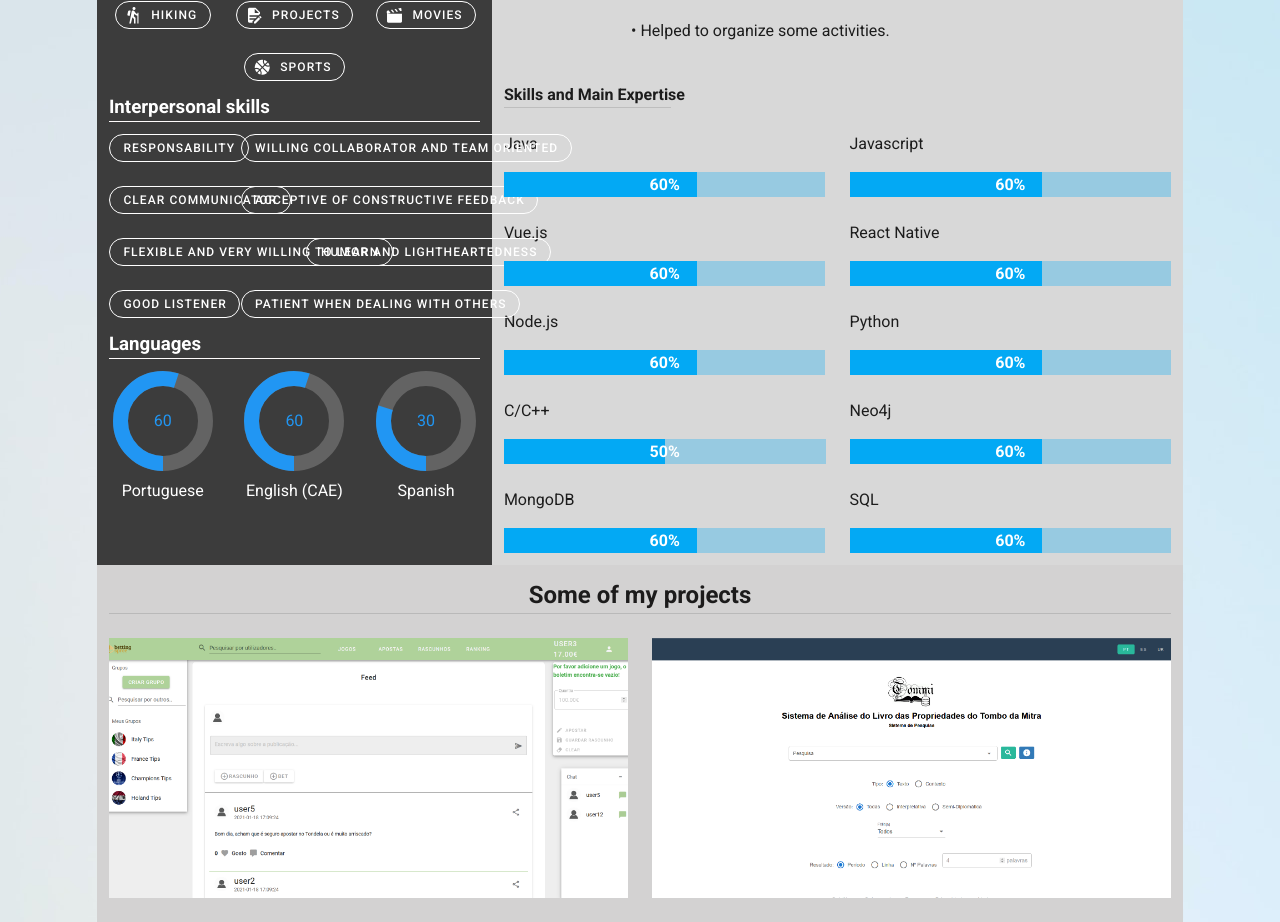
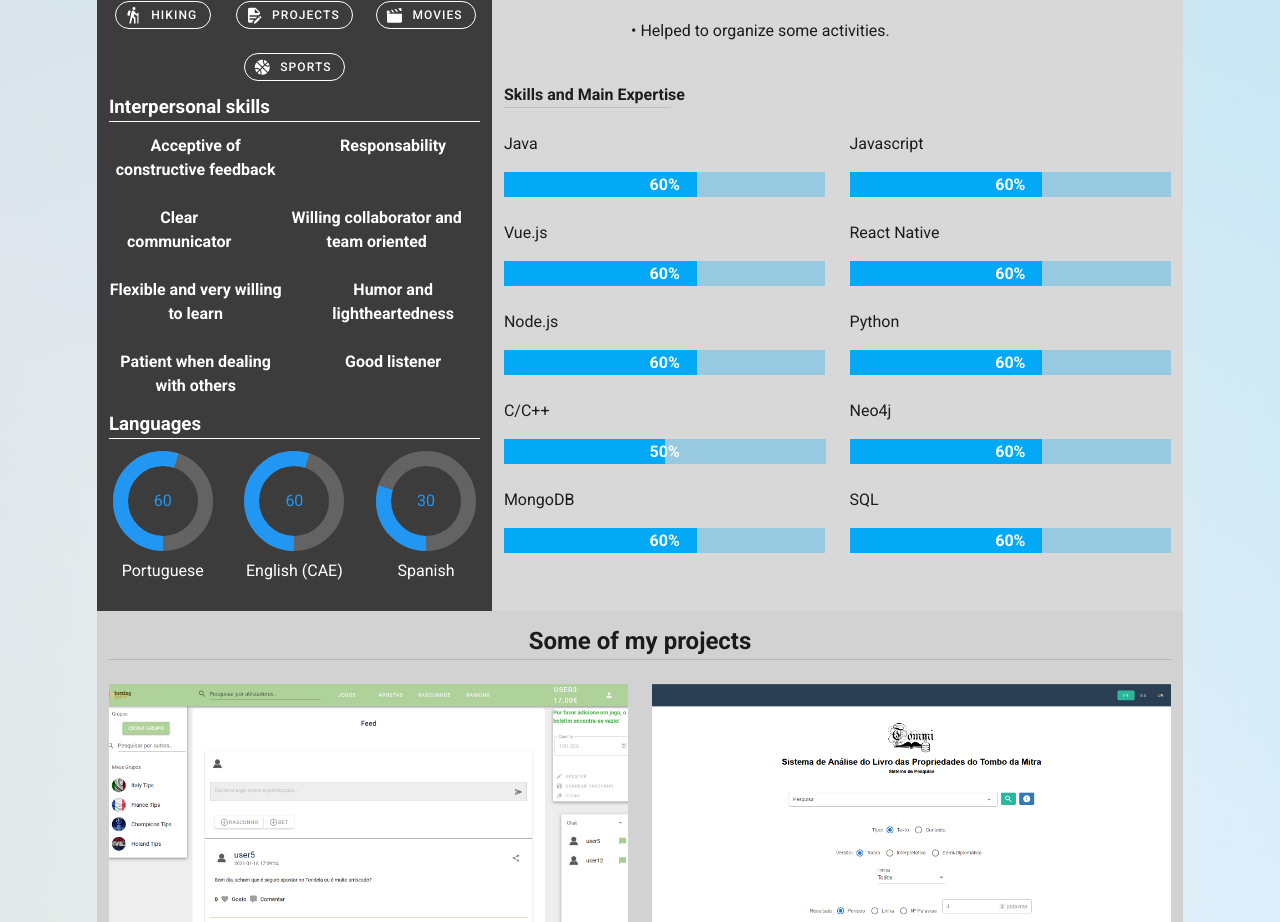
Before and after one commit to MelhorQueSVN/cv-website, a Vue app: page / in a window 1280 px wide. Shown: the part 1640-2562 px from the top of the page. Built offline with nearby package versions, Linux system fonts and the light colour scheme; grey boxes are pictures that could not be loaded.

Commit message:
changed buttons to text due to overflow
also changed some cols spacing all the same except for a phrase that is big

```diff
--- a/src/components/aboutme/sidebar/InterSkills.vue
+++ b/src/components/aboutme/sidebar/InterSkills.vue
@@ -4,59 +4,64 @@
         <v-divider class="dividerColorWhite"> </v-divider>
 
           <v-row class="pt-3">
-              <v-col cols="12" md="4">
-                <v-btn color="white" small outlined rounded>
-                  {{ $t('aboutme.sidebar.interskills.responsability') }}
-                </v-btn>
+
+              <v-col cols="12" md="6">
+                <h4 class="white--text">
+                  {{ $t('aboutme.sidebar.interskills.feedback') }}
+                </h4>
               </v-col>
 
-              <v-col cols="12" md="8">
-                <v-btn color="white" small outlined rounded>
-                  {{ $t('aboutme.sidebar.interskills.collaborator') }}
-                </v-btn>
+
+              <v-col cols="12" md="6">
+                <h4 class="white--text">
+                  {{ $t('aboutme.sidebar.interskills.responsability') }}
+                </h4>
               </v-col>
           </v-row>
 
           <v-row>
-              <v-col cols="12" md="4">
-                <v-btn color="white" small outlined rounded>
+              <v-col cols="12" md="5">
+                <h4 class="white--text">
                   {{ $t('aboutme.sidebar.interskills.communicator') }}
-                </v-btn>
+                </h4>
               </v-col>
 
-              <v-col cols="12" md="8">
-                <v-btn color="white" small outlined rounded>
-                  {{ $t('aboutme.sidebar.interskills.feedback') }}
-                </v-btn>
+              <v-col cols="12" md="7">
+                <h4 class="white--text">
+                  {{ $t('aboutme.sidebar.interskills.collaborator') }}
+                </h4>
+              </v-col>
+
+          </v-row>
+
+          <v-row>
+              <v-col cols="12" md="6">
+                <h4 class="white--text">
+                  {{ $t('aboutme.sidebar.interskills.flexible') }}
+                </h4>
+              </v-col>
+
+              <v-col cols="12" md="6">
+                <h4 class="white--text">
+                  {{ $t('aboutme.sidebar.interskills.humor') }}
+                </h4>
               </v-col>
           </v-row>
 
           <v-row>
+
               <v-col cols="12" md="6">
-                <v-btn color="white" small outlined rounded>
-                  {{ $t('aboutme.sidebar.interskills.flexible') }}
-                </v-btn>
+                <h4 class="white--text">
+                  {{ $t('aboutme.sidebar.interskills.patient') }}
+                </h4>
               </v-col>
 
               <v-col cols="12" md="6">
-                <v-btn color="white" small outlined rounded>
-                  {{ $t('aboutme.sidebar.interskills.humor') }}
-                </v-btn>
-              </v-col>
-          </v-row>
-
-          <v-row>
-              <v-col cols="12" md="4">
-                <v-btn color="white" small outlined rounded>
+                <h4 class="white--text">
                   {{ $t('aboutme.sidebar.interskills.listener') }}
-                </v-btn>
+                </h4>
               </v-col>
 
-              <v-col cols="12" md="6">
-                <v-btn color="white" small outlined rounded>
-                  {{ $t('aboutme.sidebar.interskills.patient') }}
-                </v-btn>
-              </v-col>
           </v-row>
     </div>
 </template>
```
